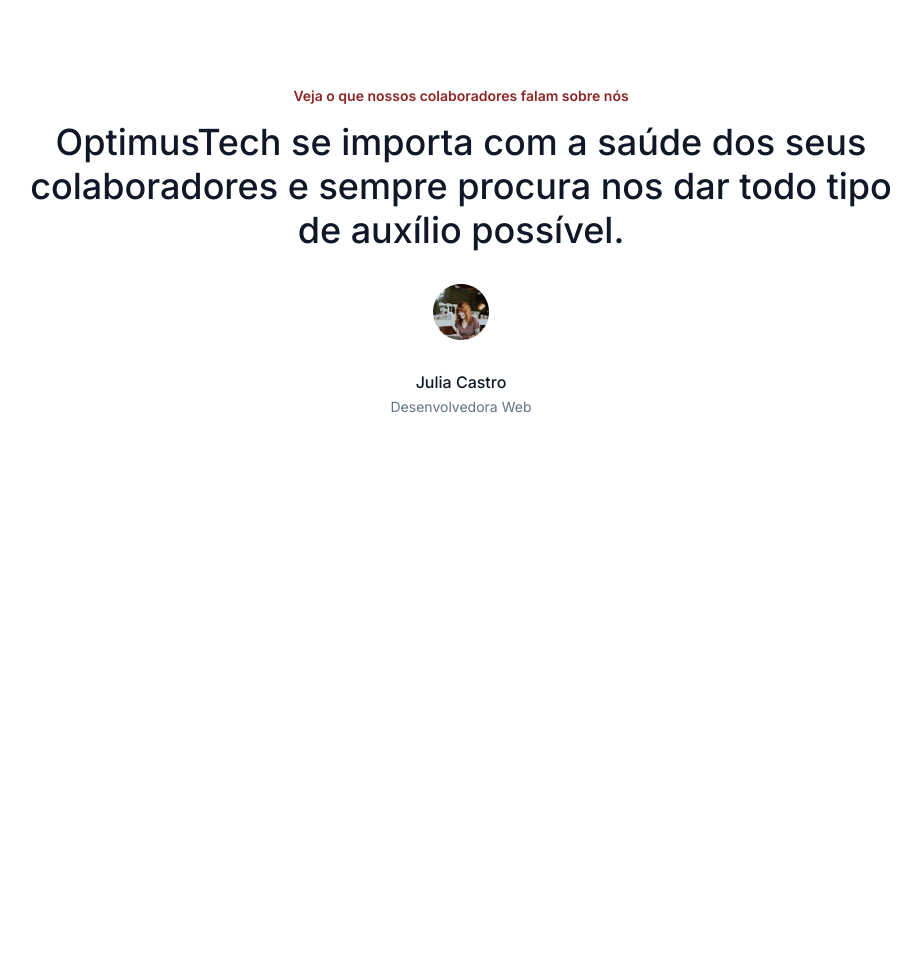
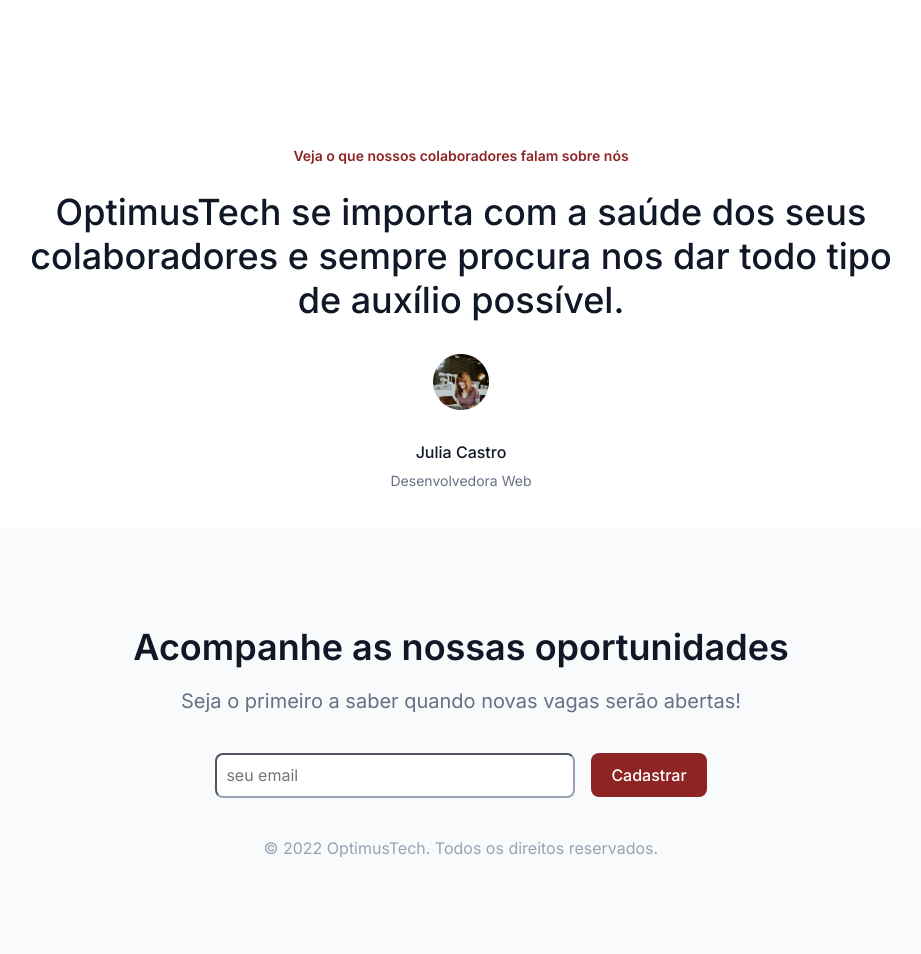
Before and after one commit to Rogeriodeoliveiralima/-7DaysOfCode, a plain HTML site: page index.html in a window 1280 px wide. Shown: the part 2561-3515 px from the top of the page, without its empty margins (179-1100 px from the left). Before the commit the page ends 2976 px from the top, so only its background shows below. Drawn offline with Linux system fonts and the light colour scheme.

Commit message:
#7DaysOfCode

```diff
--- a/index.html
+++ b/index.html
@@ -107,6 +107,7 @@
         </section>
 
         <section class="colaborador">
+            <div class="colaborador__background">
                 <h4 class="colaborador__titulo">Veja o que nossos colaboradores falam sobre nós</h4>
                 <p class="colaborador__texto">OptimusTech se importa com a saúde dos seus colaboradores e sempre procura nos dar todo tipo de auxílio possível.</p>
 
@@ -116,13 +117,31 @@
                 <p class="colaborador__texto__julia">Julia Castro</p>
                 <p class="colaborador__texto__desenvolvedora">Desenvolvedora Web</p>
 
+            </div>
+
         </section>
 
 
 
+    </main>
+    <footer>
+        <section class="footer">
 
-    </main>
-    <footer></footer>
+            <div class="footer__conteudo">
+                <h3 class="footer__titulo">Acompanhe as nossas oportunidades</h3>
+                <p class="footer__texto">Seja o primeiro a saber quando novas vagas serão abertas!</p>
+            </div>
+
+
+            <ul class="footer__navegacao">
+                <li> <input  class="input" type="text" email="email" id="email" required  placeholder="  seu email"></li>
+                <li> <a class="navbar__botoes__cadastrar__footer" href="#">Cadastrar</a></li>
+            </ul>
+            <span class="footer__copywight">&copy; 2022 OptimusTech. Todos os direitos reservados.</span>
+
+         </section>
+
+    </footer>
 
 </body>
 </html>
--- a/styles/style.css
+++ b/styles/style.css
@@ -8,6 +8,7 @@
     --cor-preto:#101828;
     --cor-background-footer:#F9FAFB;
     --cor-borda-desing:#EAECF0;
+
 
 }
 
@@ -185,6 +186,7 @@ body{
     flex-direction: column;
     gap: 22px;
     border-radius: 2px;
+    padding-bottom: 10px;
 
 }
 .setor__subtitulo{
@@ -200,7 +202,9 @@ body{
     color:var(--cor-cinza);
 }
 
-
+.colaborador{
+    padding: 30px 0;
+}
 .colaborador__titulo{
     font-family:"Inter",sans-serif ;
     font-size: 14px;
@@ -208,6 +212,7 @@ body{
     color: var(--cor-marrom);
     text-align: center;
     margin: 84px 0 16px 0;
+    padding: 10px;
 }
 .colaborador__texto{
     margin: 0 15%;
@@ -237,5 +242,71 @@ font-family:"Inter",sans-serif ;
 font-size: 14px;
 font-weight: 400;
 text-align: center;
-margin: 6px;
+margin: 10px;
 }
+
+.footer{
+    display: flex;
+    flex-direction: column;
+    align-items:center;
+    background-color: var(--cor-background-footer);
+}
+.footer__titulo{
+    font-family:"Inter",sans-serif ;
+    font-size: 36px;
+    font-weight: 600;
+    text-align: center;
+    color: var(--cor-preto);
+    padding: 96px 0 20px 0;
+
+}
+.footer__conteudo{
+    display: flex;
+    flex-direction: column;
+    align-items: center;
+}
+.footer__texto{
+    font-family:"Inter",sans-serif ;
+    font-size: 20px;
+    font-weight: 400;
+    color: var(--cor-cinza);
+}
+
+.footer__navegacao{
+    display: flex;
+    align-items: center;
+    justify-content: center;
+    gap: 16px;
+    list-style-type: none;
+    padding: 40px 32px;
+
+}
+
+.input{
+    font-family:"Inter",sans-serif ;
+    font-weight: 400;
+    font-size: 16px;
+    color: var(--cor-cinza);
+    width: 360px;
+    height: 45px;
+    border-radius: 8px ;
+    border-color:#98A2B3;
+
+}
+
+.navbar__botoes__cadastrar__footer{
+    font-family: "Inter", sans-serif;
+    font-weight: 500;
+    font-size: 16px;
+    background-color:var(--cor-marrom);
+    text-decoration: none;
+    color:var(--cor-branca) ;
+    padding: 12px 20px;
+    border-radius: 8px;
+    border: 1px;
+
+}
+.footer__copywight{
+    padding: 0 0 96px 0;
+    color: #98A2B3;
+}
```
Lines whose indentation alone changed are shown as unchanged.
